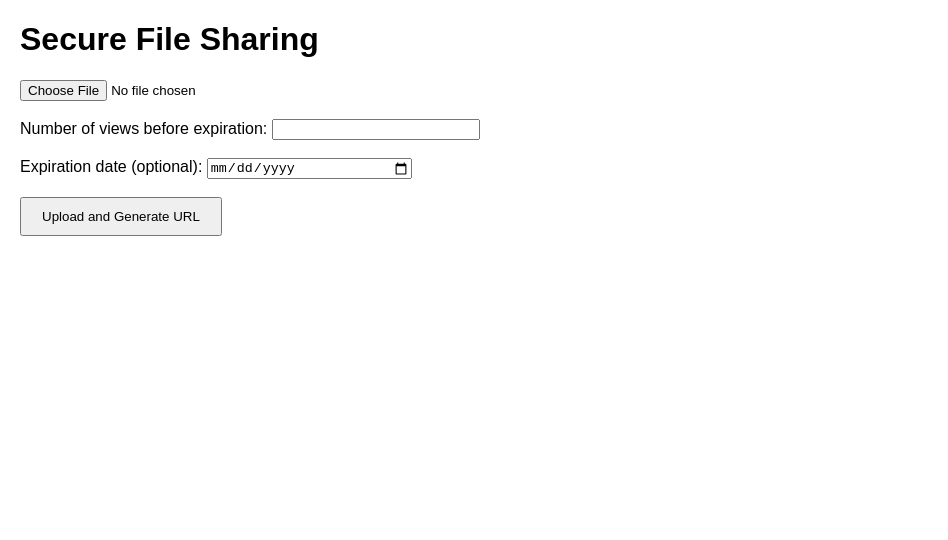
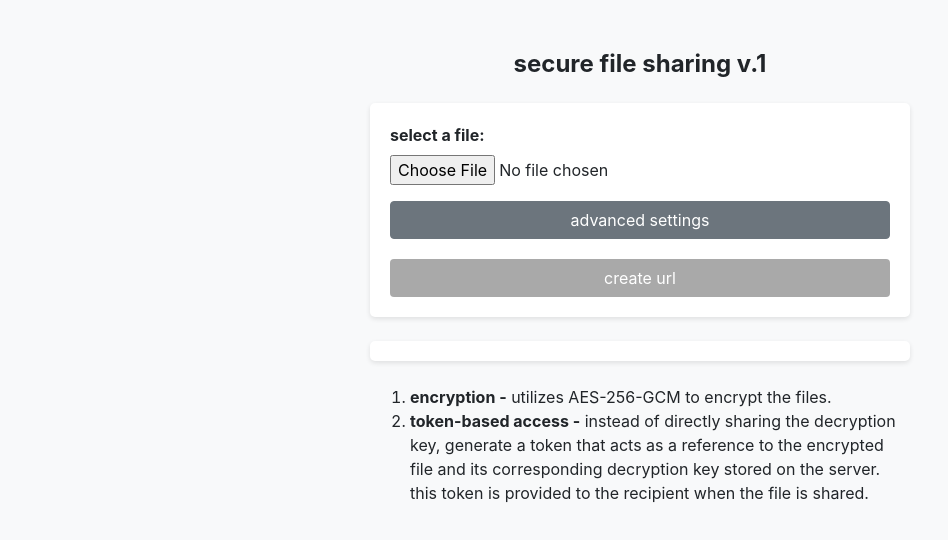
Before and after one commit to sbangapadang22/SecureFileSharing, a plain HTML site: page dev_httpserver/index.html in a window 1280 px wide. Shown: the whole page, without its empty margins (0-948 px from the left). Drawn offline with nearby package versions, Linux system fonts and the light colour scheme.

Commit message:
bug fixes testing

```diff
--- a/dev_httpserver/index.html
+++ b/dev_httpserver/index.html
@@ -1,43 +1,57 @@
 <!DOCTYPE html>
 <html>
 <head>
-  <title>Secure File Sharing</title>
-  <style>
-    body {
-      font-family: Arial, sans-serif;
-      margin: 20px;
-    }
-    form {
-      margin-bottom: 20px;
-    }
-    input[type="number"], input[type="date"] {
-      width: 200px;
-    }
-    button {
-      padding: 10px 20px;
-    }
-    #share-url {
-      margin-top: 20px;
-    }
-  </style>
+  <title>Secure File Sharing v.1</title>
+  <link rel="stylesheet" href="https://stackpath.bootstrapcdn.com/bootstrap/4.5.2/css/bootstrap.min.css">
+  <link rel="stylesheet" href="styles.css">
 </head>
 <body>
-  <h1>Secure File Sharing</h1>
+  <div class="container">
+    <div class="row justify-content-center">
+      <div class="col-md-6">
+        <h1 class="text-center mb-4">secure file sharing v.1</h1>
+        <form id="upload-form">
+          <div class="form-group">
+            <label for="file-input">select a file:</label>
+            <input type="file" class="form-control-file" id="file-input" required>
+          </div>
+          <div class="collapse-section">
+            <button class="btn btn-secondary btn-block" type="button" data-toggle="collapse" data-target="#advanced-settings" aria-expanded="false" aria-controls="advanced-settings">
+              advanced settings
+            </button>
+            <div class="collapse" id="advanced-settings">
+              <div class="card card-body">
+                <div class="form-group">
+                  <label for="views-input"># views before self-destruct:</label>
+                  <input type="number" class="form-control" id="views-input" min="1" value="1">
+                </div>
+                <div class="form-group">
+                  <label for="expiration-input">expiration date:</label>
+                  <input type="date" class="form-control" id="expiration-input">
+                </div>
+              </div>
+            </div>
+          </div>
+          <button type="submit" class="btn btn-custom btn-block">create url</button>
+        </form>
+        <div id="share-url" class="mt-4"></div>
+        <div class="features-container mt-4">
+          <ol>
+            <li>
+              <strong>encryption -</strong> utilizes AES-256-GCM to encrypt the files.
+            </li>
+            <li>
+              <strong>token-based access -</strong> instead of directly sharing the decryption key, generate a token that acts as a reference to the encrypted file and its corresponding decryption key stored on the server. this token is provided to the recipient when the file is shared.
+            </li>
+          </ol>
+        </div>
+      </div>
+    </div>
+  </div>
 
-  <form id="upload-form">
-    <input type="file" id="file-input" required>
-    <br><br>
-    <label for="views-input">Number of views before expiration:</label>
-    <input type="number" id="views-input" min="1" required>
-    <br><br>
-    <label for="expiration-input">Expiration date (optional):</label>
-    <input type="date" id="expiration-input">
-    <br><br>
-    <button type="submit">Upload and Generate URL</button>
-  </form>
-
-  <div id="share-url"></div>
-
+  <script src="https://code.jquery.com/jquery-3.5.1.slim.min.js"></script>
+  <script src="https://cdn.jsdelivr.net/npm/@popperjs/core@2.5.4/dist/umd/popper.min.js"></script>
+  <script src="https://stackpath.bootstrapcdn.com/bootstrap/4.5.2/js/bootstrap.min.js"></script>
   <script>
     const form = document.getElementById('upload-form');
     const shareUrlDiv = document.getElementById('share-url');
@@ -51,8 +65,8 @@
 
       const formData = new FormData();
       formData.append('file', fileInput.files[0]);
-      formData.append('views', viewsInput.value);
-      formData.append('expiration', expirationInput.value);
+      formData.append('views', viewsInput.value || '1');
+      formData.append('expiration', expirationInput.value || '');
 
       try {
         const response = await fetch('http://localhost:5000/upload', {
--- /dev/null
+++ b/dev_httpserver/styles.css
@@ -0,0 +1,39 @@
+body {
+    background-color: #f8f9fa;
+  }
+
+  .container {
+    margin-top: 50px;
+  }
+
+  h1 {
+    font-size: 24px;
+    font-weight: bold;
+  }
+
+  form {
+    background-color: #ffffff;
+    padding: 20px;
+    border-radius: 5px;
+    box-shadow: 0 2px 5px rgba(0, 0, 0, 0.1);
+  }
+
+  label {
+    font-weight: bold;
+  }
+
+  .collapse-section {
+    margin-bottom: 20px;
+  }
+
+  .btn-custom {
+    background-color: #A9A9A9;
+    color: #ffffff;
+  }
+
+  #share-url {
+    background-color: #ffffff;
+    padding: 10px;
+    border-radius: 5px;
+    box-shadow: 0 2px 5px rgba(0, 0, 0, 0.1);
+  }
```
